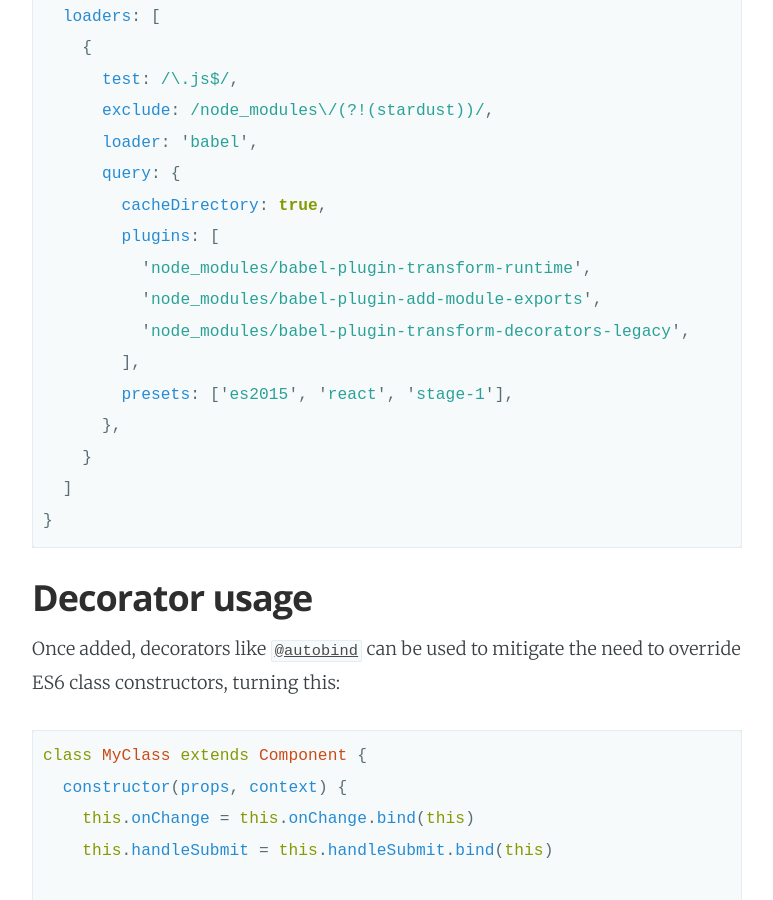
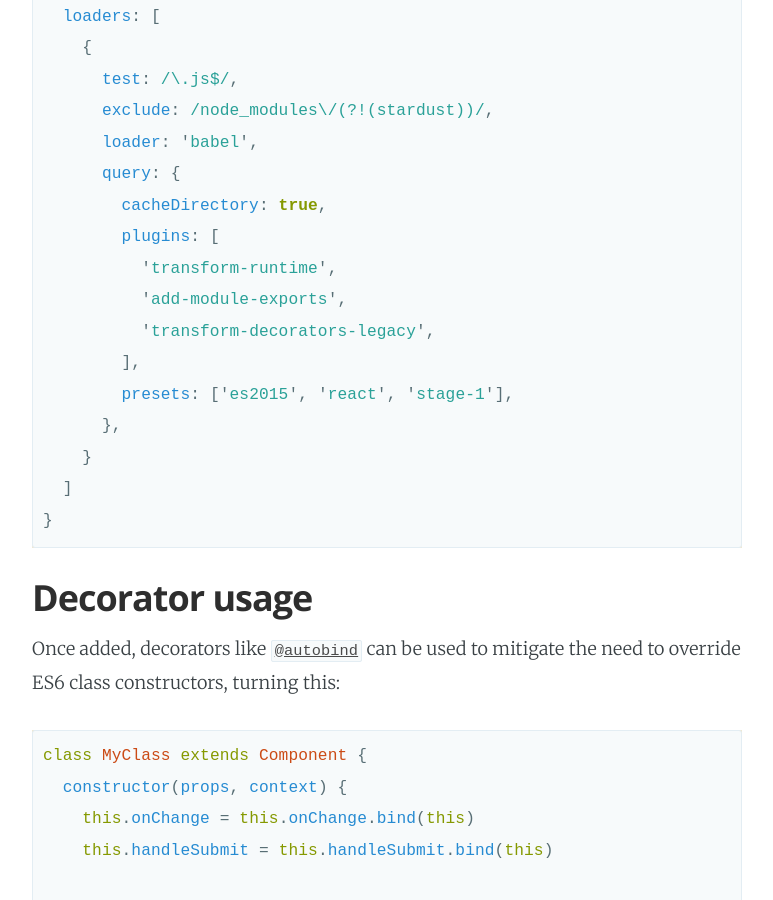
Before and after one commit to TechnologyAdvice/technologyadvice.github.io, a Jekyll site: the page built from _posts/2015-12-29-es7-decorators-babel6.markdown, in a window 1280 px wide and 900 px high, scrolled down 1638 px. Shown: the whole window, without its empty margins (253-1026 px from the left). Built offline with Jekyll 4.4.1, drawn with Linux system fonts in a browser that asks for light colours; Markdown is read by kramdown in place of the engine named in the settings.

Commit message:
Shorter still

```diff
--- a/_posts/2015-12-29-es7-decorators-babel6.markdown
+++ b/_posts/2015-12-29-es7-decorators-babel6.markdown
@@ -37,9 +37,9 @@ module: {
       query: {
         cacheDirectory: true,
         plugins: [
-          'node_modules/babel-plugin-transform-runtime',
-          'node_modules/babel-plugin-add-module-exports',
-          'node_modules/babel-plugin-transform-decorators-legacy',
+          'transform-runtime',
+          'add-module-exports',
+          'transform-decorators-legacy',
         ],
         presets: ['es2015', 'react', 'stage-1'],
       },
```
